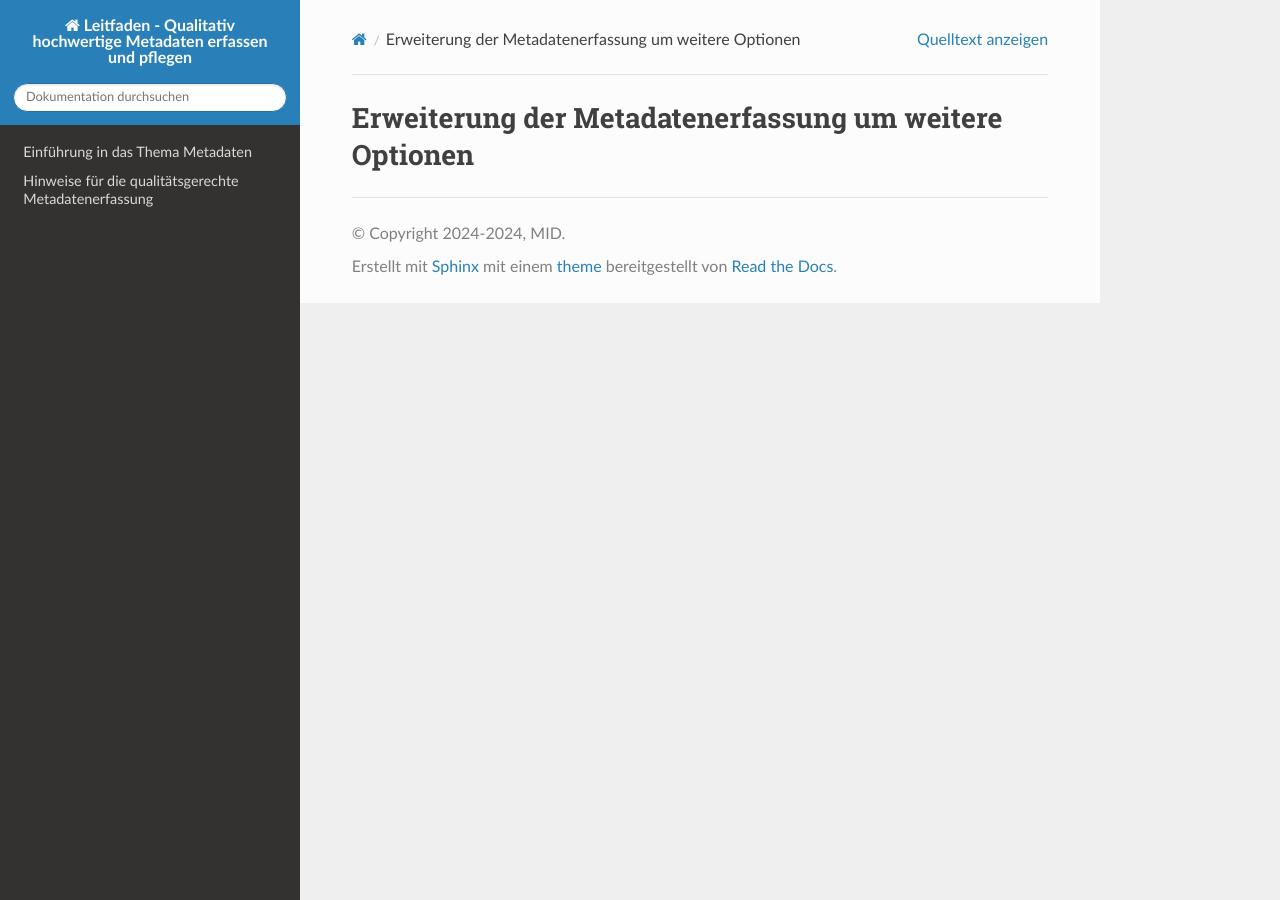
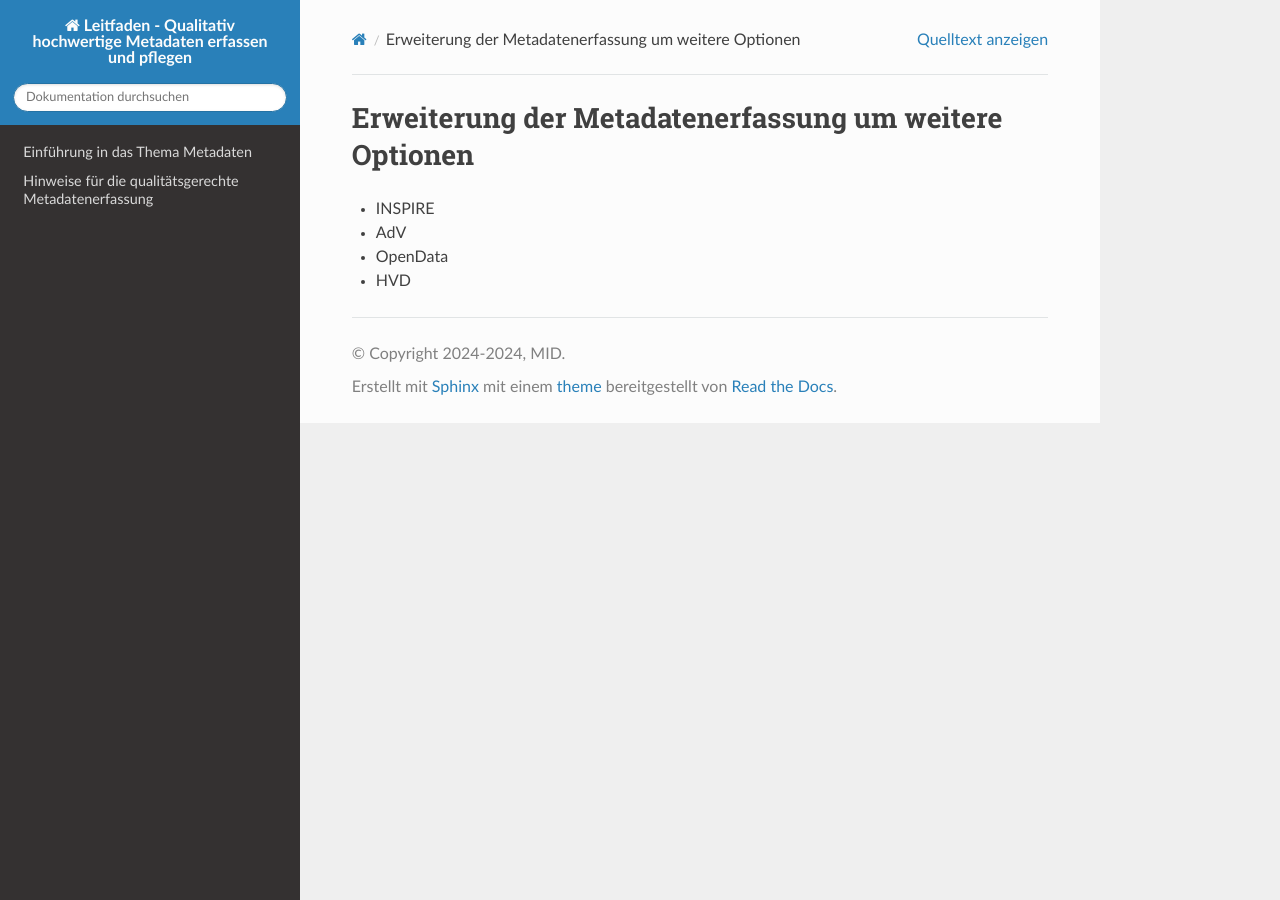
Before and after one commit to tomiwo/ingrid-mdk-st-high-quality-metadata, a Sphinx documentation site: the page built from docs/optionen/metadatenerweiterungen.rst, in a window 1280 px wide. Built offline with Sphinx 7.4.7 and the Read the Docs theme 3.1.0, drawn with Linux system fonts in a browser that asks for light colours; pages that are not in the unit, such as notebooks, are missing from menus.

Commit message:
Update metadatenerweiterungen.rst

```diff
--- a/docs/optionen/metadatenerweiterungen.rst
+++ b/docs/optionen/metadatenerweiterungen.rst
@@ -2,3 +2,9 @@
 -------------------------------------------------------
 Erweiterung der Metadatenerfassung um weitere Optionen
 -------------------------------------------------------
+
+
+- INSPIRE
+- AdV
+- OpenData
+- HVD
```
